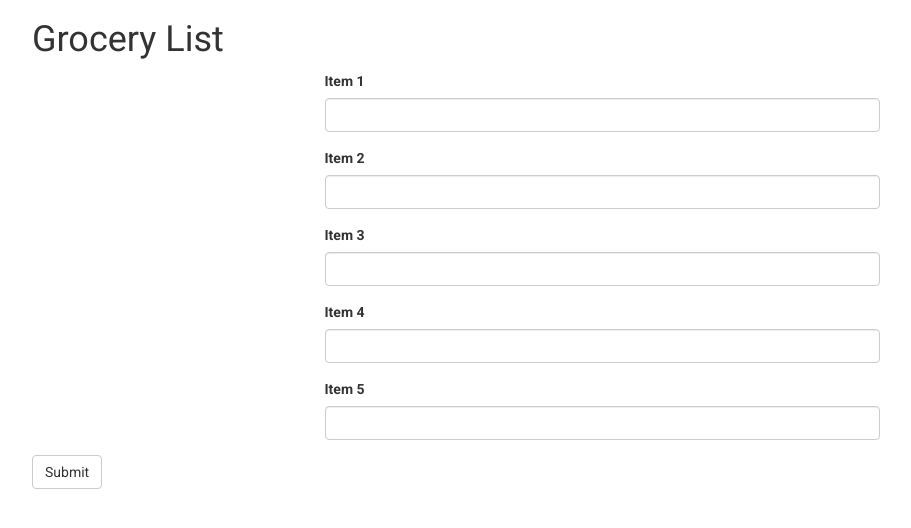
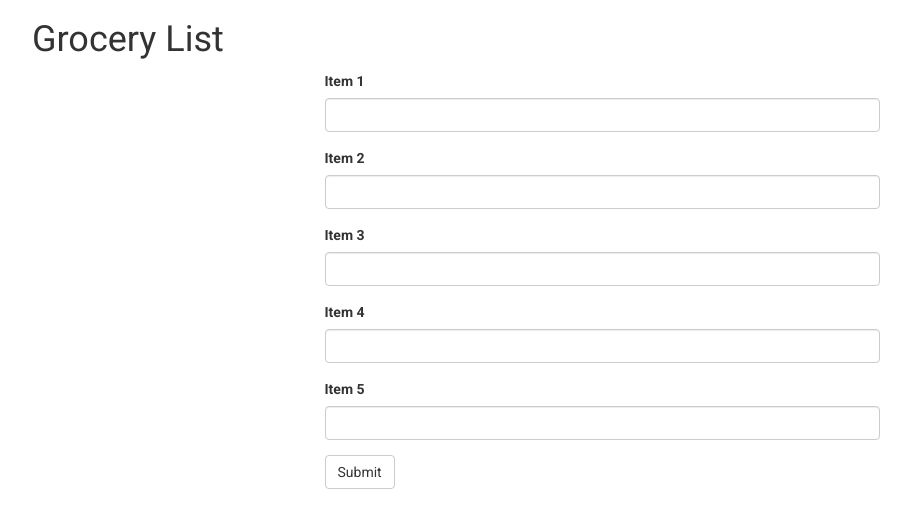
Before and after one commit to planeswalker1/grocery-list, a plain HTML site: page index.html in a window 1280 px wide. Shown: the whole page, without its empty margins (38-949 px from the left). Drawn offline with Linux system fonts and the light colour scheme.

Commit message:
Add grid system to button to center it

```diff
--- a/index.html
+++ b/index.html
@@ -51,7 +51,11 @@
           <input type="text" class="form-control" id="grocery5">
         </div>
       </div>
-      <button type="submit" class="btn btn-default">Submit</button>
+      <div class="row">
+        <div class="col-md-6 center-block">
+          <button type="submit" class="btn btn-default">Submit</button>
+        </div>
+      </div>
     </form>
   </div>
 </body>
```
